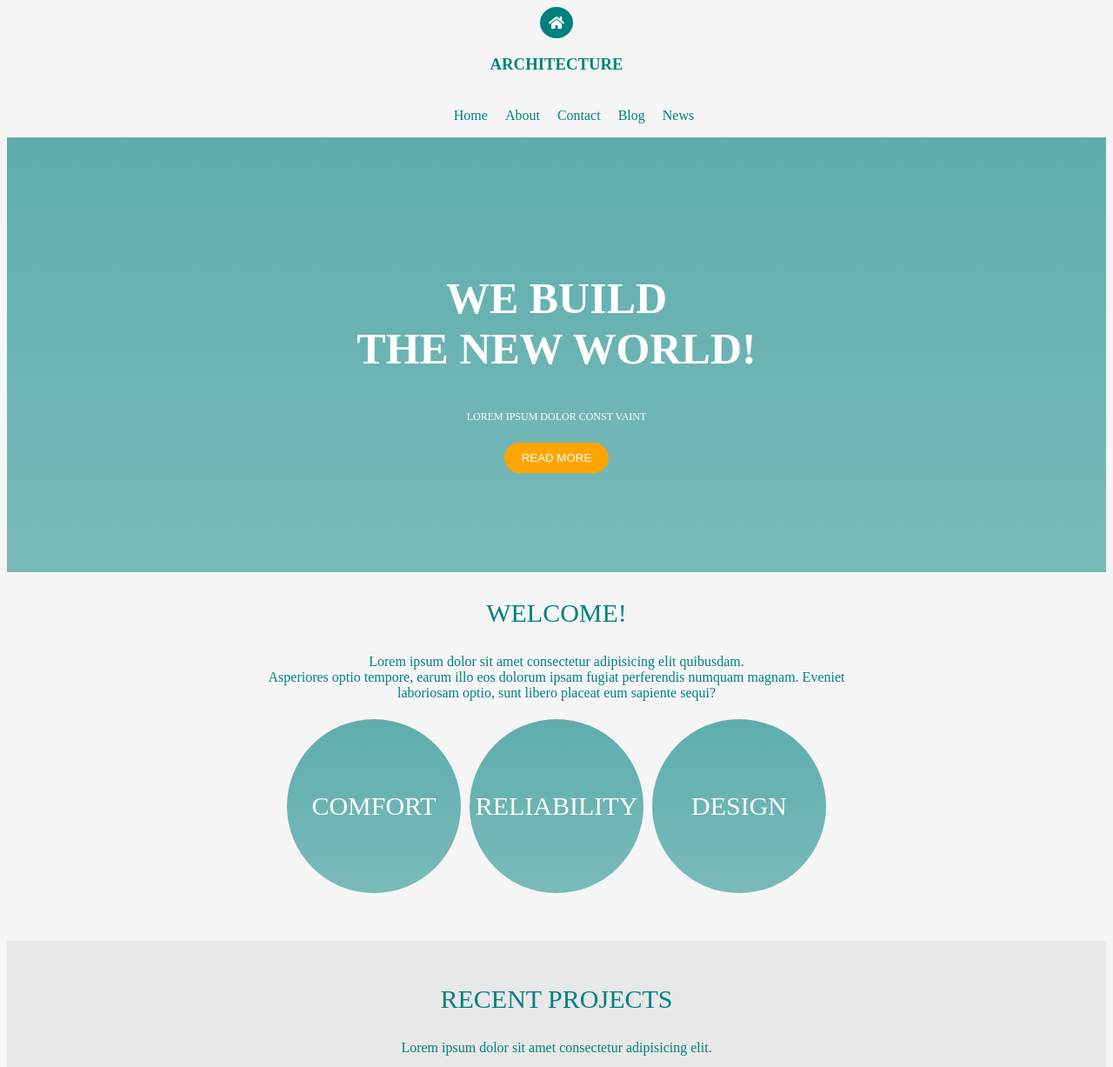
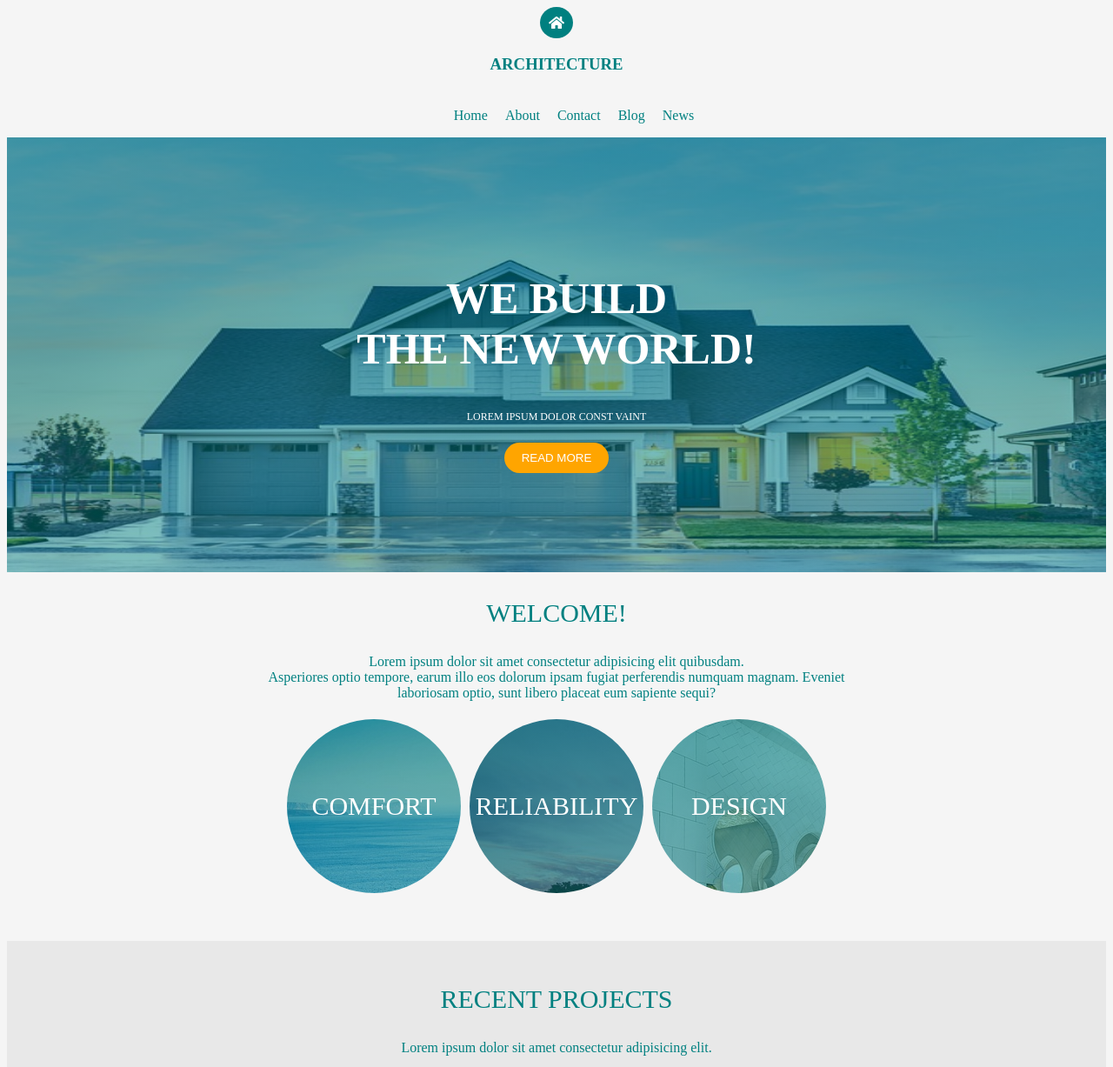
Before and after one commit to Ayodejiamina/architecture, a plain HTML site: page index.html in a window 1280 px wide. Shown: the top 1227 px of the page at 87% size. Drawn offline with Linux system fonts and the light colour scheme.

Commit message:
architecture

```diff
--- a/css/style.css
+++ b/css/style.css
@@ -25,7 +25,7 @@
      padding-right: 10px ;
 }
 .cont1{
-    background: linear-gradient(rgba(0, 128, 128, 0.616),rgba(0, 128, 128, 0.507)),url("images/arch2.jpg" );
+    background: linear-gradient(rgba(0, 128, 128, 0.616),rgba(0, 128, 128, 0.507)),url("/images/arch2.jpg" );
     background-repeat: no-repeat;
     background-size: 100% 100%;
     height: 500px;
@@ -74,7 +74,7 @@ color: white;
    color: white;
 }
 .each1{
-    background: linear-gradient(rgba(0, 128, 128, 0.616),rgba(0, 128, 128, 0.507)),url("images/arch3.jpg ");
+    background: linear-gradient(rgba(0, 128, 128, 0.616),rgba(0, 128, 128, 0.507)),url("/images/arch3.jpg ");
     height: 200px;
     width:200px;
     border-radius: 50%;
@@ -86,7 +86,7 @@ color: white;
 
 }
 .each2{
-    background: linear-gradient(rgba(0, 128, 128, 0.616),rgba(0, 128, 128, 0.507)),url("images/arch4.jpg" );
+    background: linear-gradient(rgba(0, 128, 128, 0.616),rgba(0, 128, 128, 0.507)),url("/images/arch4.jpg" );
     height: 200px;
     width:200px;
     border-radius: 50%;
@@ -98,7 +98,7 @@ color: white;
 
 }
 .each3{
-    background: linear-gradient(rgba(0, 128, 128, 0.616),rgba(0, 128, 128, 0.507)),url("images/arch5.jpg" );
+    background: linear-gradient(rgba(0, 128, 128, 0.616),rgba(0, 128, 128, 0.507)),url("/images/arch5.jpg" );
     height: 200px;
     width:200px;
     border-radius: 50%;
```
